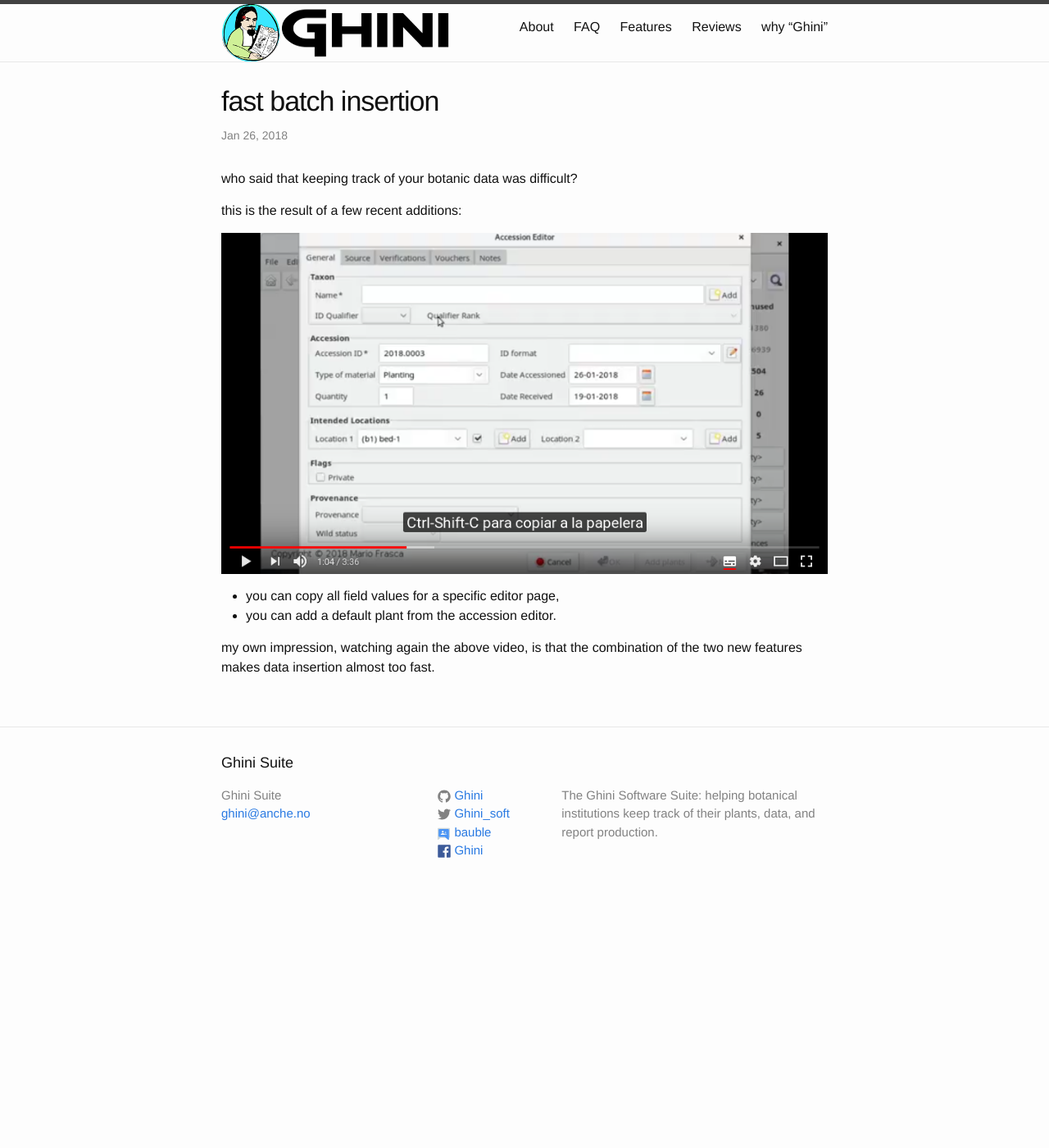
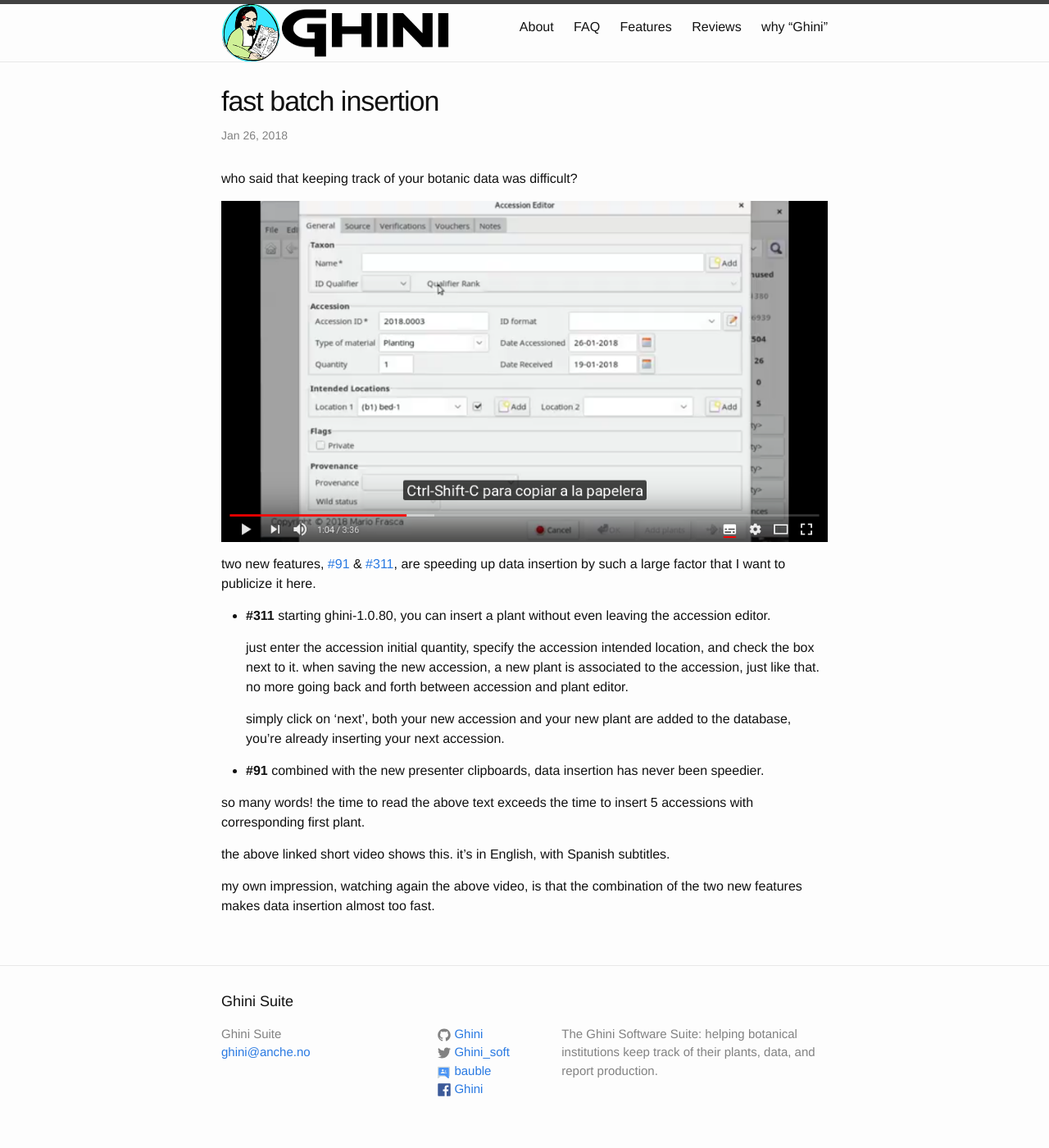
Before and after one commit to Ghini/ghini.github.io, a Jekyll site: the page built from _posts/2018-01-26-no-title.md, in a window 1280 px wide. Shown: the whole page at 82% size. Built offline with Jekyll 4.4.1, drawn with Linux system fonts in a browser that asks for light colours; before the commit the page ends 1109 px from its top, so only the background shows below that.

Commit message:
combining two facebook posts

```diff
--- a/_posts/2018-01-26-no-title.md
+++ b/_posts/2018-01-26-no-title.md
@@ -7,12 +7,27 @@
 
 who said that keeping track of your botanic data was difficult?
 
-this is the result of a few recent additions:
-
 [![batch-insertion.png](/images/batch-insertion.png)](https://www.youtube.com/watch?v=Bo4n7qX8v7c)
 
-- you can copy all field values for a specific editor page,
-- you can add a default plant from the accession editor.
+two new features, [#91](https://github.com/Ghini/ghini.desktop/issues/91) & [#311](https://github.com/Ghini/ghini.desktop/issues/311), are speeding up data insertion by such a large factor that I want to publicize it here.
+
+* **#311** starting ghini-1.0.80, you can insert a plant without even leaving the accession editor.
+
+  just enter the accession initial quantity, specify the accession intended
+  location, and check the box next to it.  when saving the new accession, a
+  new plant is associated to the accession, just like that.  no more going
+  back and forth between accession and plant editor.
+
+  simply click on 'next', both your new accession and your new plant are
+  added to the database, you're already inserting your next accession.
+
+* **#91** combined with the new presenter clipboards, data insertion has never
+  been speedier.
+
+so many words! the time to read the above text exceeds the time to insert 5 accessions with corresponding first plant.
+
+the above linked short video shows this.  it's in English, with Spanish
+subtitles.
 
 my own impression, watching again the above video, is that the combination
 of the two new features makes data insertion almost too fast.
```
